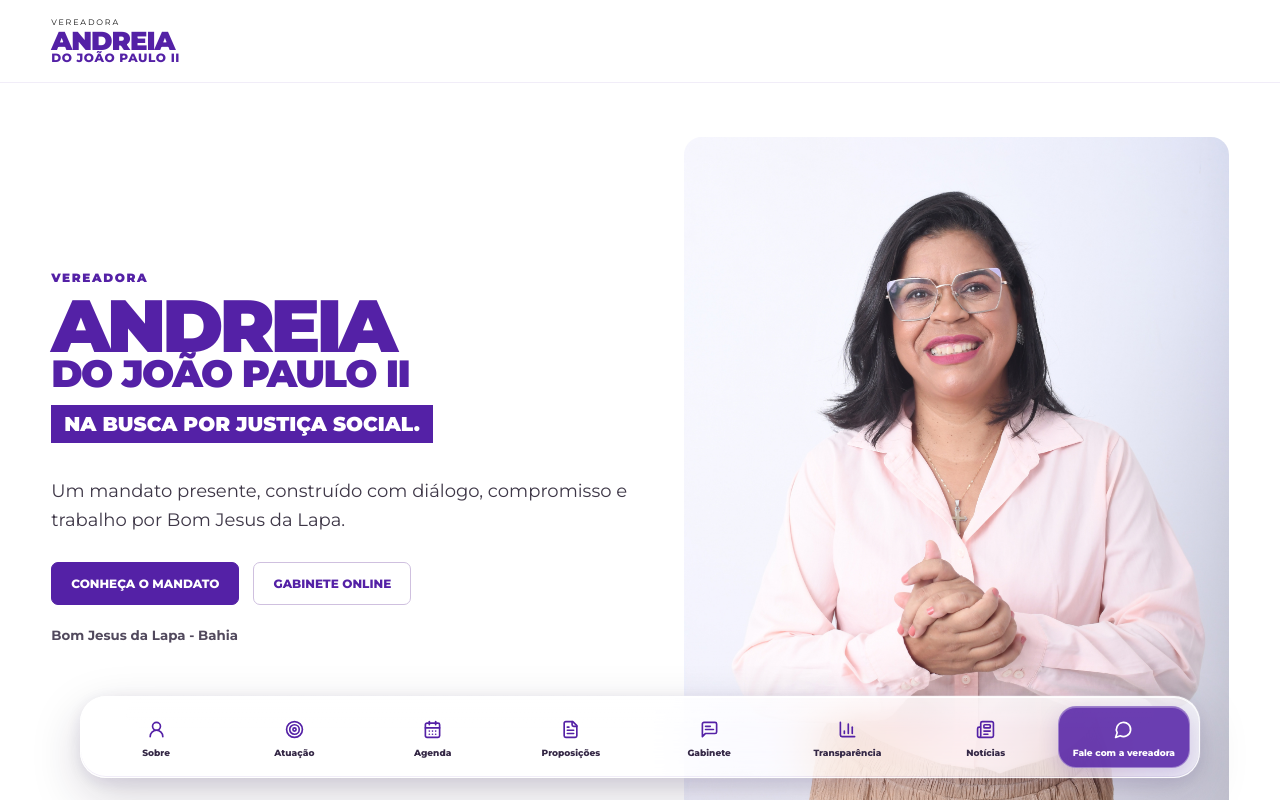
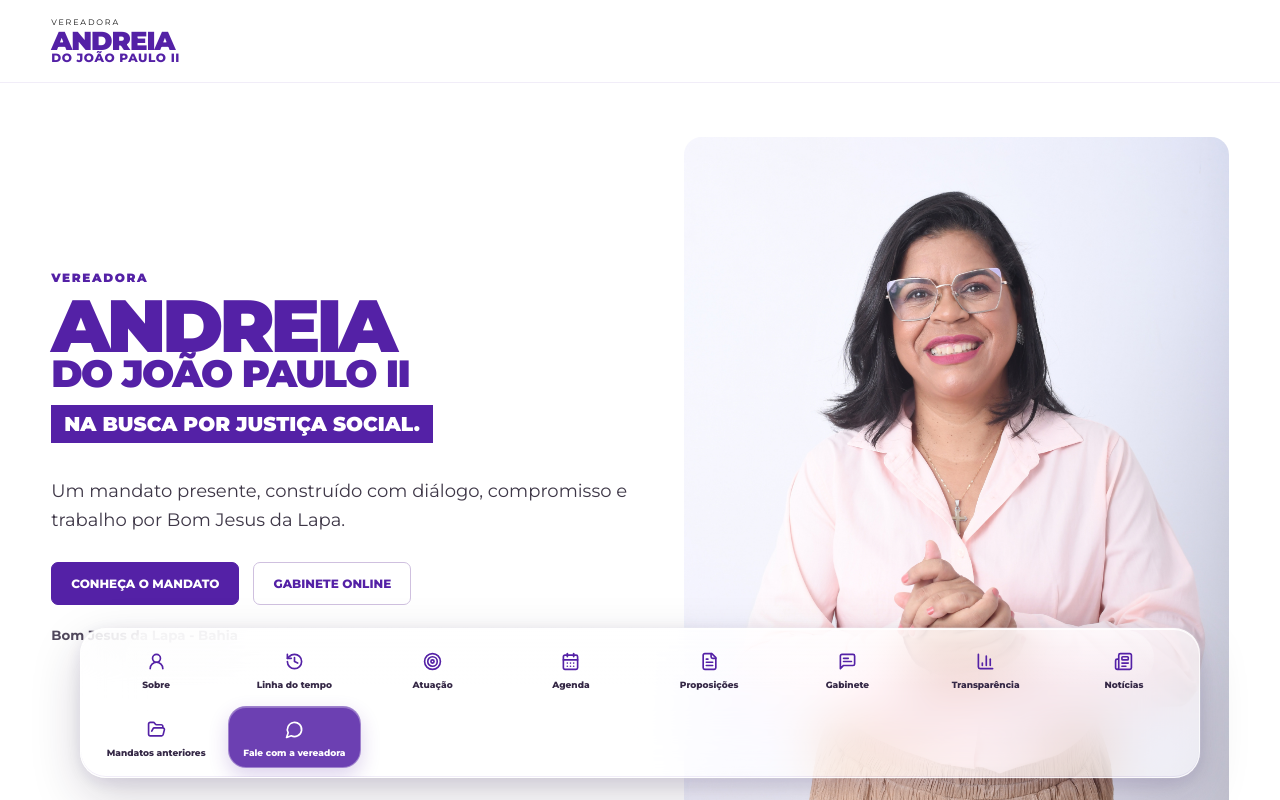
Before and after one commit to luisaugustosocial-alt/Andreia-do-Joao-Paulo-ll, a React (Vite) app: page / in a window 1280 px wide. Shown: the top 800 px of the page. Built offline with nearby package versions, Linux system fonts and the light colour scheme; no server answers; the database is empty.

Commit message:
Adiciona linha do tempo e mandatos ao menu inferior

```diff
--- a/src/components/Header.jsx
+++ b/src/components/Header.jsx
@@ -7,17 +7,21 @@ import {
   MessageSquareText,
   BarChart3,
   Newspaper,
-  MessageCircle
+  MessageCircle,
+  History,
+  FolderOpen
 } from 'lucide-react'
 
 const menuItems = [
   ['/#sobre', UserRound, 'Sobre'],
+  ['/#trajetoria', History, 'Linha do tempo'],
   ['/#atuacao', Target, 'Atuação'],
   ['/#agenda', CalendarDays, 'Agenda'],
   ['/#proposicoes', FileText, 'Proposições'],
   ['/#gabinete', MessageSquareText, 'Gabinete'],
   ['/#transparencia', BarChart3, 'Transparência'],
   ['/#noticias', Newspaper, 'Notícias'],
+  ['/#mandatos-anteriores', FolderOpen, 'Mandatos anteriores'],
   ['/#form-demanda', MessageCircle, 'Fale com a vereadora']
 ]
 
```
